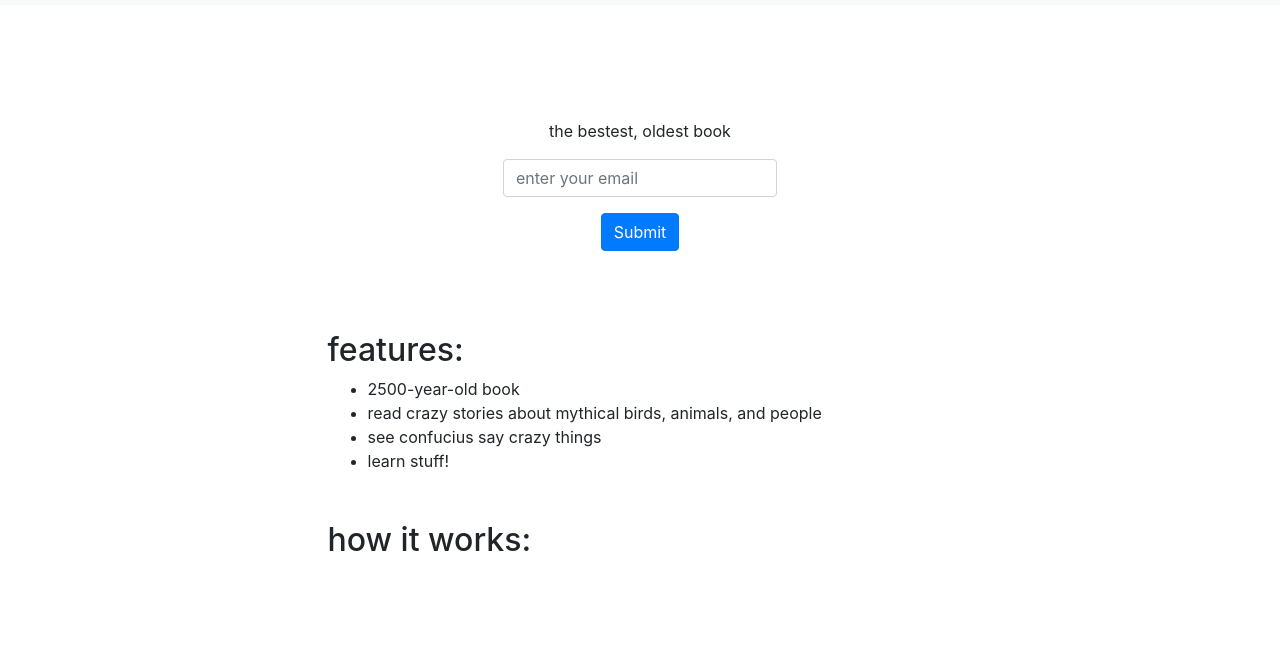
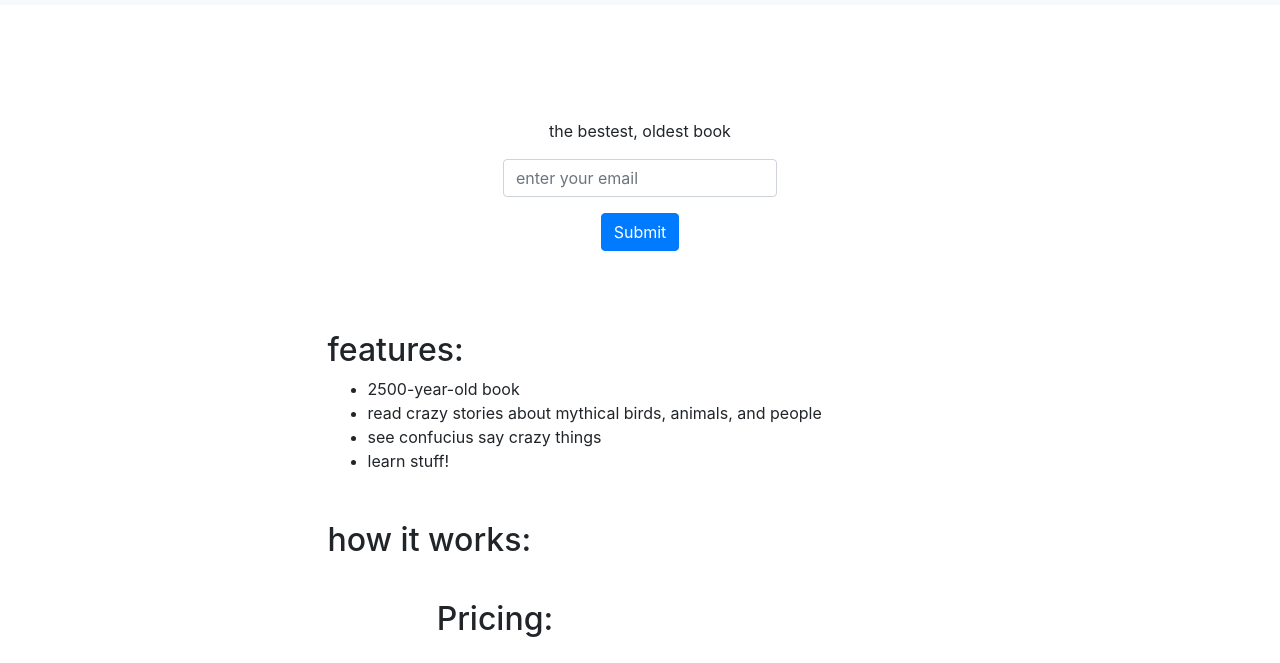
Before and after one commit to sophyphreak/product-landing-page, a Gatsby site: page / in a window 1280 px wide. Shown: the part 137-800 px from the top of the page. Built offline with nearby package versions, Linux system fonts and the light colour scheme; Gatsby itself is replaced by a stand-in of ours.

Commit message:
added pricing to app

```diff
--- a/src/components/App.js
+++ b/src/components/App.js
@@ -3,6 +3,7 @@ import Navigation from './Navigation/Navigation';
 import EmailForm from './EmailForm/EmailForm';
 import Features from './Features/Features';
 import Video from './Video/Video';
+import Pricing from './Pricing/Pricing';
 
 const App = () => (
   <div>
@@ -10,6 +11,7 @@ const App = () => (
     <EmailForm />
     <Features />
     <Video />
+    <Pricing />
   </div>
 );
 
```
